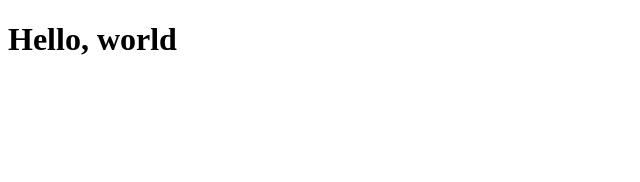
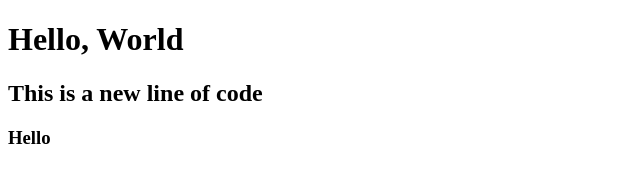
Before and after one commit to JoaoVictorFernandesSouza/justest, a plain HTML site: page index.html in a window 1280 px wide. Shown: the whole page, without its empty margins (0-640 px from the left). Drawn offline with Linux system fonts and the light colour scheme.

Commit message:
Edit index

```diff
--- a/index.html
+++ b/index.html
@@ -7,6 +7,8 @@
     <title>Document</title>
 </head>
 <body>
-    <h1>Hello, world</h1>
+    <h1>Hello, World</h1>
+    <h2>This is a new line of code</h2>
+    <h3>Hello</h3>
 </body>
 </html>
```
